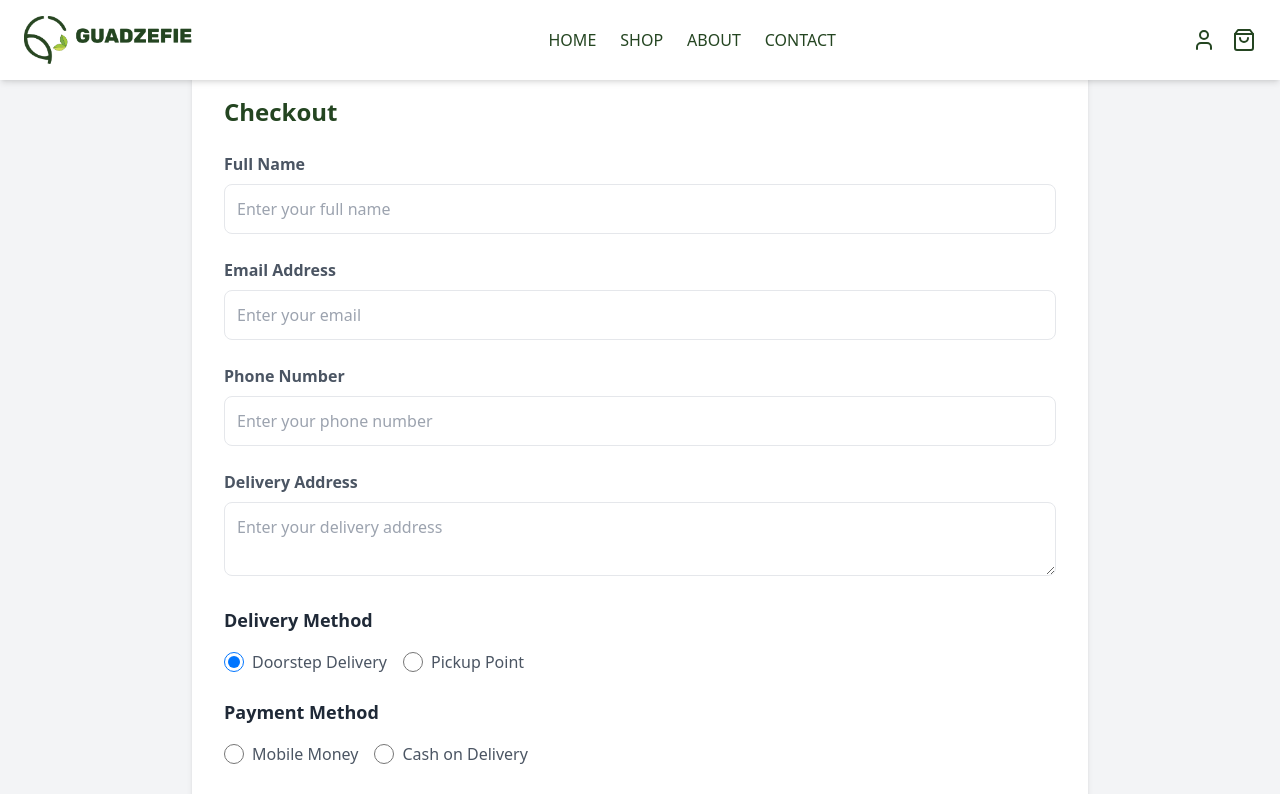
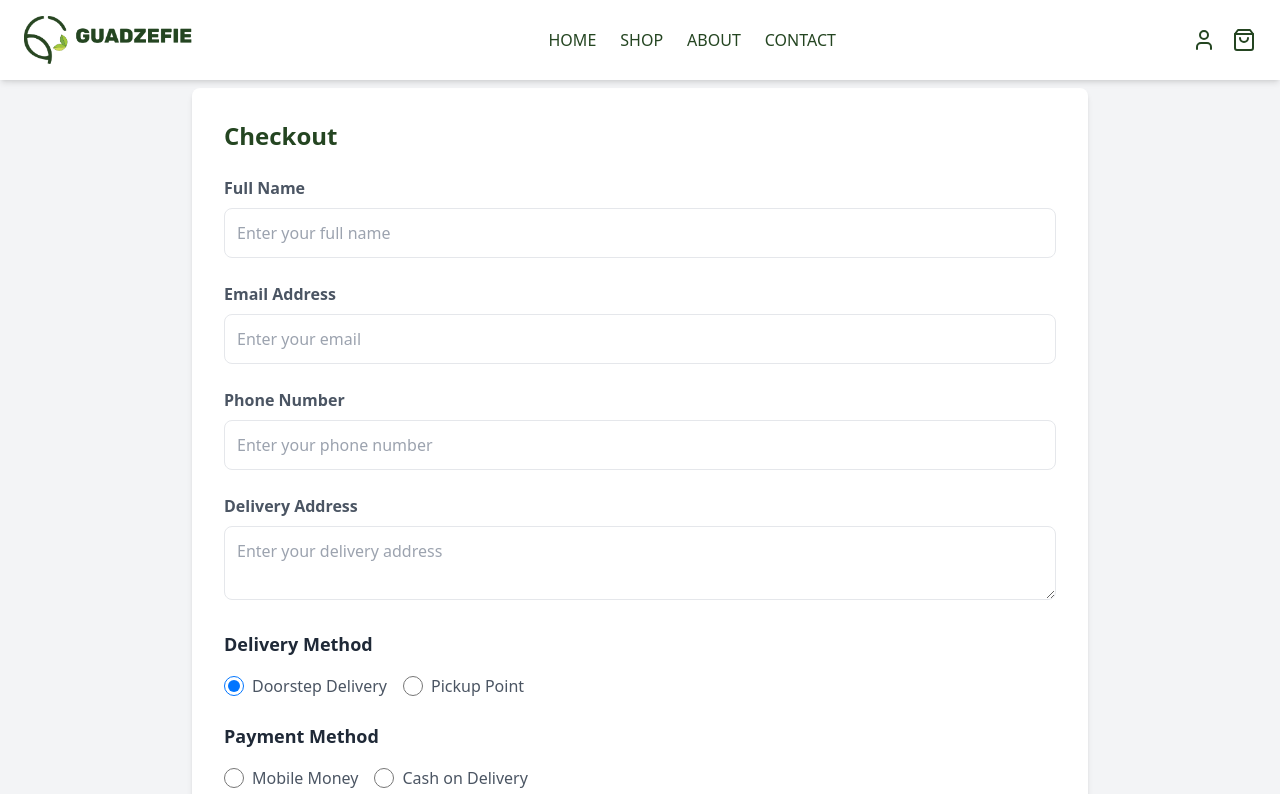
Before and after one commit to ElormWuaku/EugeneA, a React (Vite) app: page /checkout in a window 1280 px wide. Shown: the top 794 px of the page. Built offline with nearby package versions, Linux system fonts and the light colour scheme.

Commit message:
Margin top added to the pages after navbar change for visibility

```diff
--- a/src/pages/About/index.jsx
+++ b/src/pages/About/index.jsx
@@ -3,7 +3,7 @@ import { about, eugene, landingbg, produce } from "../../assets";
 const About = () => {
   return (
     <div className="bg-gray-100 min-h-screen py-16">
-      <div className="max-w-6xl mx-auto px-6 lg:px-8">
+      <div className="max-w-6xl mx-auto mt-6 px-6 lg:px-8">
         {/* Hero Section */}
         <div className="text-center mb-12">
           <h1 className="text-4xl font-bold text-[#244521] mb-4">
--- a/src/pages/Checkout/index.jsx
+++ b/src/pages/Checkout/index.jsx
@@ -39,7 +39,7 @@ const Checkout = () => {
 
   return (
     <div className="bg-gray-100 min-h-screen py-16">
-      <div className="max-w-4xl mx-auto bg-white shadow-md rounded-lg p-8">
+      <div className="max-w-4xl mx-auto mt-6 bg-white shadow-md rounded-lg p-8">
         <h1 className="text-2xl font-bold text-[#244521] mb-6">Checkout</h1>
 
         {/* User Details Form */}
--- a/src/pages/ProductDetails/index.jsx
+++ b/src/pages/ProductDetails/index.jsx
@@ -17,7 +17,7 @@ const ProductDetails = () => {
 
   return (
     <div className="bg-gray-100 min-h-screen py-16">
-      <div className="max-w-screen-xl mx-auto px-4 sm:px-6 lg:px-8">
+      <div className="max-w-screen-xl mx-auto mt-7 px-4 sm:px-6 lg:px-8">
         <div className="grid md:grid-cols-2 gap-8">
           {/* Product Image */}
           <div>
--- a/src/pages/ProductPage/index.jsx
+++ b/src/pages/ProductPage/index.jsx
@@ -32,7 +32,7 @@ const ProductPage = () => {
 
   return (
     <div className="bg-gray-100 min-h-screen py-16">
-      <div className="max-w-screen-xl mx-auto px-4 sm:px-6 lg:px-8">
+      <div className="max-w-screen-xl mx-auto mt-6 px-4 sm:px-6 lg:px-8">
         <h1 className="text-4xl font-bold text-gray-800 mb-8">Our Products</h1>
 
         {/* Search and Filter Section */}
```
